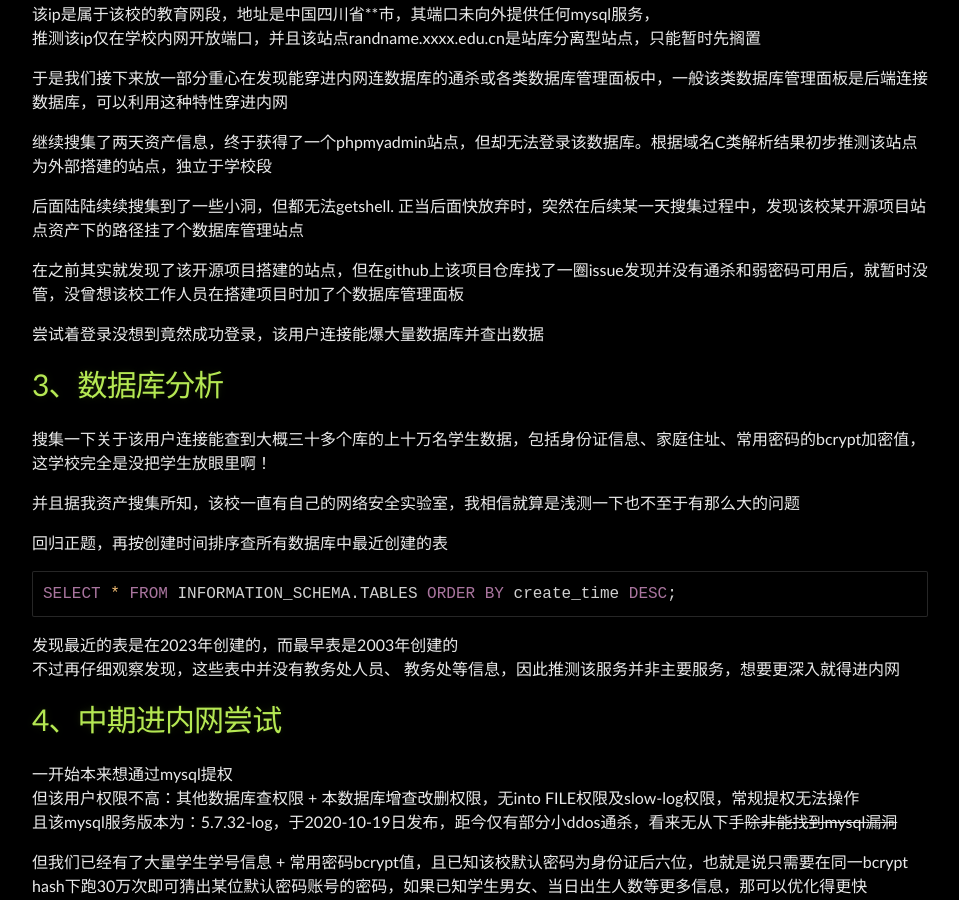
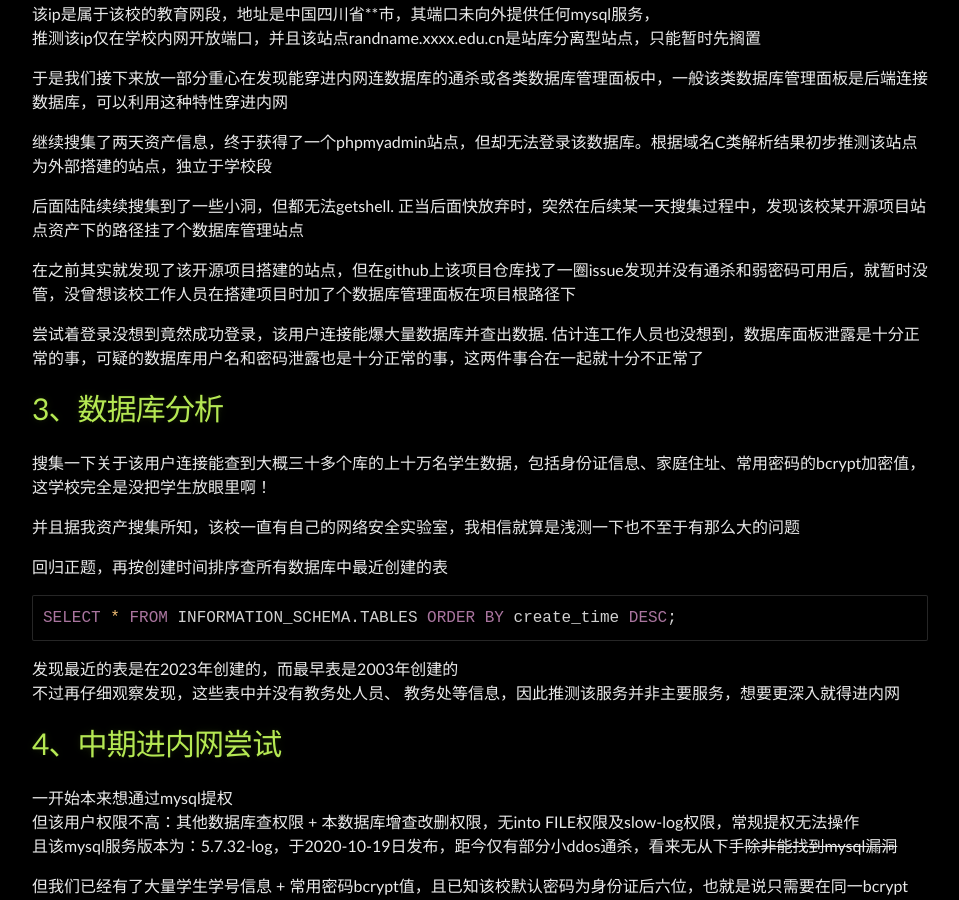
Before and after one commit to Leeyangee/leeyangee.github.io, a Jekyll site: the page built from _posts/2023-06-20-SRC干货 某教育资产经典渗透-漏洞链从外网打到内网.md, in a window 1280 px wide and 900 px high, scrolled down 956 px. Shown: the whole window, without its empty margins (160-1119 px from the left). Built offline with Jekyll 4.4.1, drawn with Linux system fonts in a browser that asks for light colours.

Commit message:
Update 2023-06-20-SRC干货 某教育资产经典渗透-漏洞链从外网打到内网.md

```diff
--- a/_posts/2023-06-20-SRC干货 某教育资产经典渗透-漏洞链从外网打到内网.md
+++ b/_posts/2023-06-20-SRC干货 某教育资产经典渗透-漏洞链从外网打到内网.md
@@ -41,9 +41,9 @@ ip：219.221.*.*
 
 后面陆陆续续搜集到了一些小洞，但都无法getshell. 正当后面快放弃时，突然在后续某一天搜集过程中，发现该校某开源项目站点资产下的路径挂了个数据库管理站点
 
-在之前其实就发现了该开源项目搭建的站点，但在github上该项目仓库找了一圈issue发现并没有通杀和弱密码可用后，就暂时没管，没曾想该校工作人员在搭建项目时加了个数据库管理面板
+在之前其实就发现了该开源项目搭建的站点，但在github上该项目仓库找了一圈issue发现并没有通杀和弱密码可用后，就暂时没管，没曾想该校工作人员在搭建项目时加了个数据库管理面板在项目根路径下
 
-尝试着登录没想到竟然成功登录，该用户连接能爆大量数据库并查出数据
+尝试着登录没想到竟然成功登录，该用户连接能爆大量数据库并查出数据. 估计连工作人员也没想到，数据库面板泄露是十分正常的事，可疑的数据库用户名和密码泄露也是十分正常的事，这两件事合在一起就十分不正常了
 
 # [](#header-1)3、数据库分析
 
```
